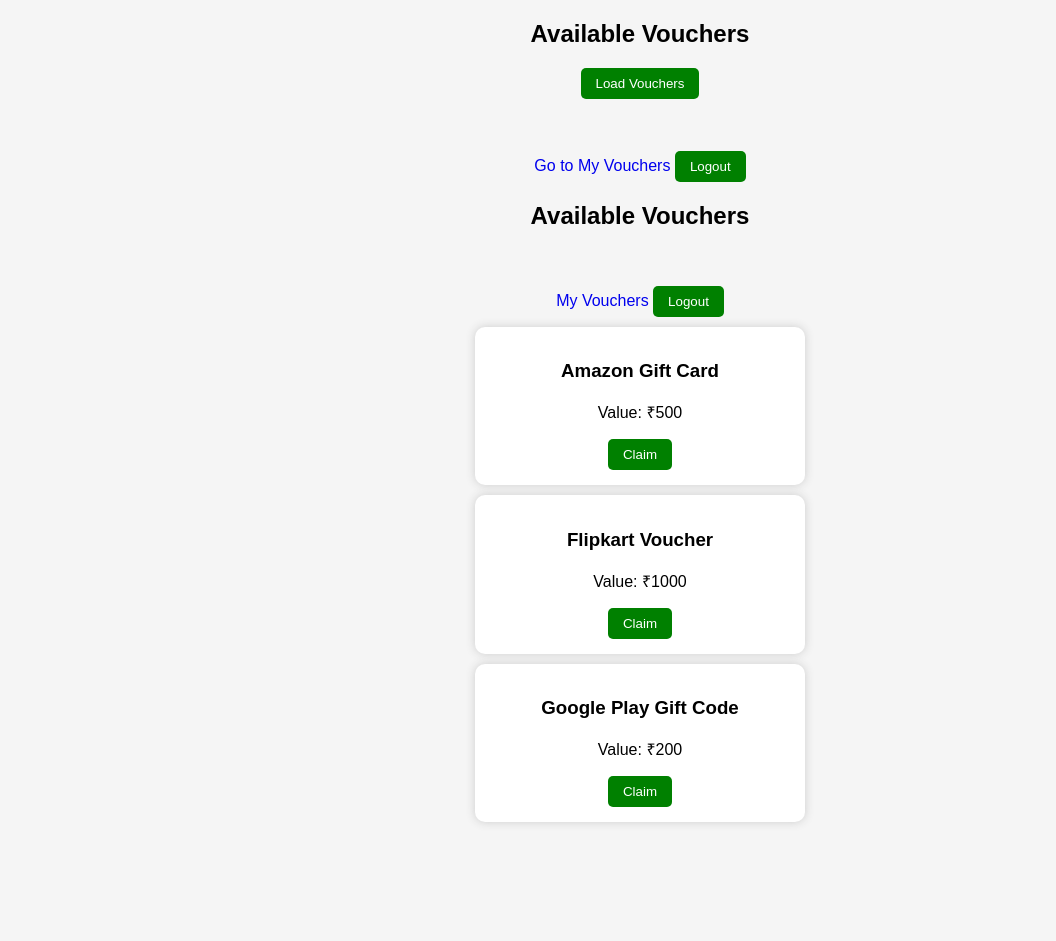
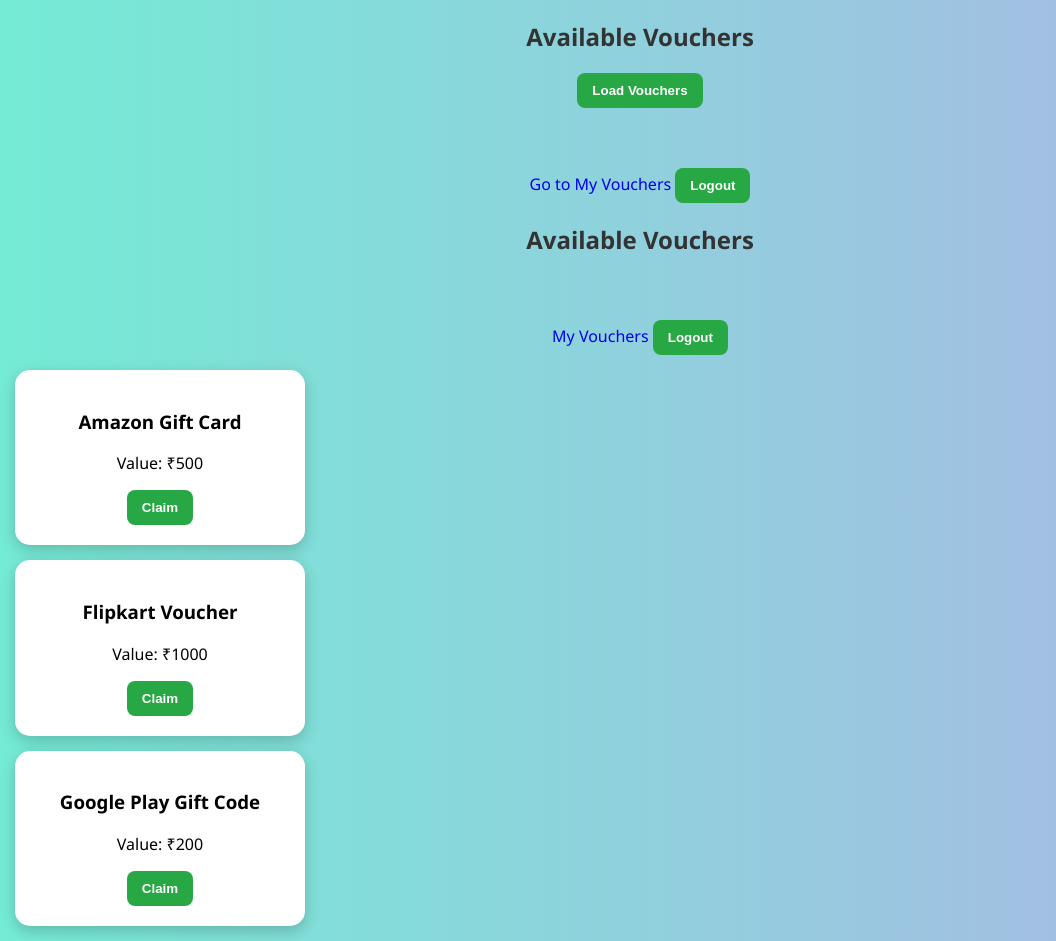
Before and after one commit to Tamilarasan-3/giftaf, a plain HTML site: page frontend/index.html in a window 1280 px wide. Shown: the whole page, without its empty margins (0-1056 px from the left). Before the commit the page ends 832 px from the top, so only its background shows below. Drawn offline with Linux system fonts and the light colour scheme; no server answers; files whose address does not match are found by name.

Commit message:
UI styling added

```diff
--- a/frontend/index.html
+++ b/frontend/index.html
@@ -88,3 +88,70 @@
     <p>Value: ₹200</p>
     <button>Claim</button>
 </div>
+
+<html>
+<head>
+    <title>Gift App</title>
+
+    <style>
+        body {
+            font-family: 'Segoe UI', Arial;
+            background: linear-gradient(to right, #74ebd5, #ACB6E5);
+            margin: 0;
+            text-align: center;
+        }
+
+        h2 {
+            margin-top: 20px;
+            color: #333;
+        }
+
+        .navbar {
+            background: #222;
+            padding: 15px;
+        }
+
+        .navbar a {
+            color: white;
+            margin: 0 10px;
+            text-decoration: none;
+            font-weight: bold;
+        }
+
+        .container {
+            display: flex;
+            flex-wrap: wrap;
+            justify-content: center;
+            margin-top: 20px;
+        }
+
+        .card {
+            background: white;
+            padding: 20px;
+            margin: 15px;
+            width: 250px;
+            border-radius: 15px;
+            box-shadow: 0 5px 15px rgba(0,0,0,0.2);
+            transition: 0.3s;
+        }
+
+        .card:hover {
+            transform: scale(1.05);
+        }
+
+        button {
+            padding: 10px 15px;
+            border: none;
+            background: #28a745;
+            color: white;
+            border-radius: 8px;
+            cursor: pointer;
+            font-weight: bold;
+        }
+
+        button:hover {
+            background: #218838;
+        }
+    </style>
+
+</head>
```
